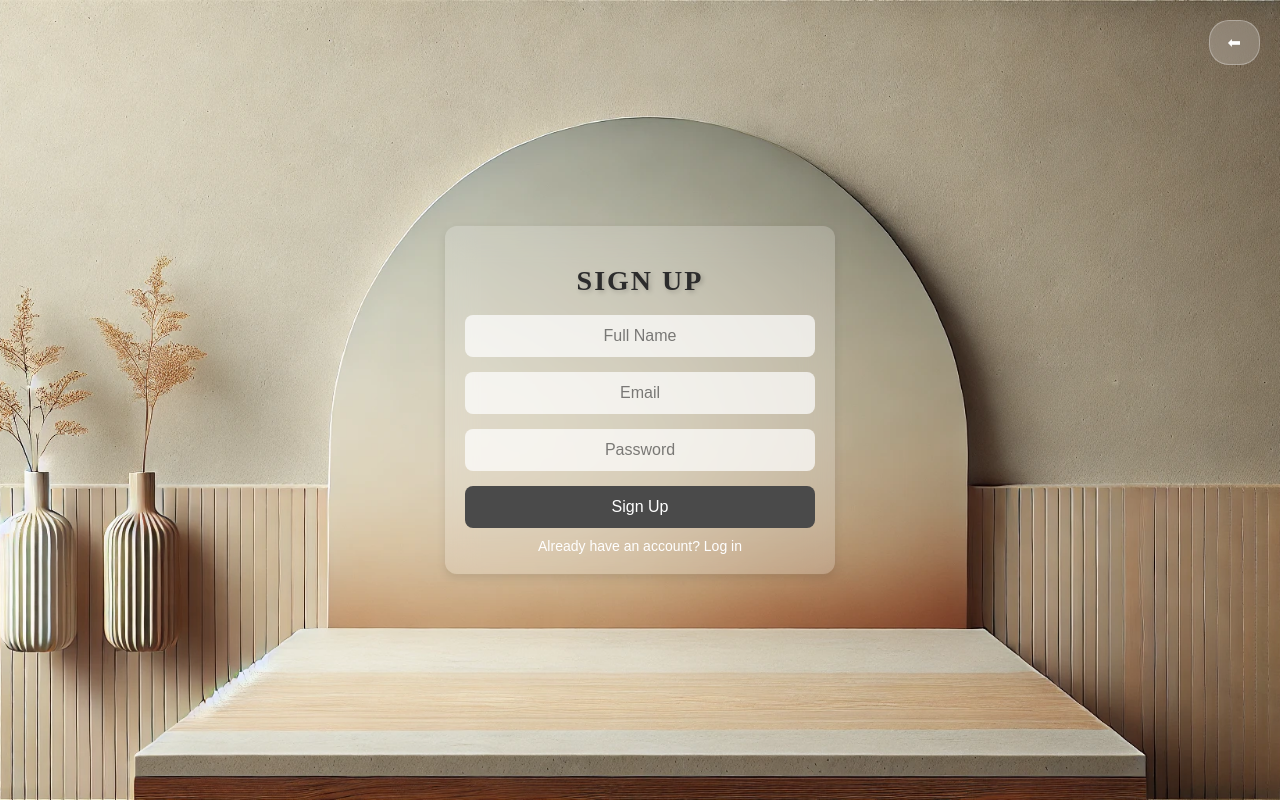
After one commit to dalibug/TasteTier, a Spring Boot app: page /signup.html in a window 1280 px wide. The commit adds this page. Run offline with Spring Boot 4, Linux system fonts and the light colour scheme; the visitor is signed in with stand-in values (Sample User, id 1).

Commit message:
login signup commit

```diff
--- /dev/null
+++ b/base/src/main/resources/static/signup.html
@@ -0,0 +1,34 @@
+<!-- signup.html -->
+<!DOCTYPE html>
+<html lang="en">
+<head>
+    <meta charset="UTF-8">
+    <meta name="viewport" content="width=device-width, initial-scale=1.0">
+    <title>Sign Up - TasteTiers</title>
+    <link rel="stylesheet" href="styles.css">
+    <link href="https://fonts.googleapis.com/css2?family=Lora:wght@400;700&display=swap" rel="stylesheet">
+    <style>
+        .auth-background {
+            background: url('background2.png') no-repeat center center fixed;
+            background-size: cover;
+        }
+    </style>
+</head>
+<body class="auth-background">
+    <header>
+        <div class="auth-buttons">
+            <button class="auth-btn" onclick="location.href='index.html'">⬅</button>
+        </div>
+    </header>
+    <main class="auth-container">
+        <h1 class="title2">Sign Up</h1>
+        <form class="auth-form">
+            <input type="text" placeholder="Full Name" required>
+            <input type="email" placeholder="Email" required>
+            <input type="password" placeholder="Password" required>
+            <button type="submit" class="form-btn">Sign Up</button>
+        </form>
+        <a href="login.html" class="auth-link">Already have an account? Log in</a>
+    </main>
+</body>
+</html>
--- a/base/src/main/resources/static/styles.css
+++ b/base/src/main/resources/static/styles.css
@@ -49,3 +49,96 @@ body {
     text-shadow: 2px 2px 5px rgba(0, 0, 0, 0.2);
     letter-spacing: 2px;
 }
+
+.title2 {
+    font-family: 'Playfair Display', serif;
+    font-size: 28px;
+    font-weight: 700;
+    text-transform: uppercase;
+    color: #2c2c2c;
+    text-shadow: 2px 2px 5px rgba(0, 0, 0, 0.2);
+    letter-spacing: 2px;
+}
+
+/* Authentication Pages Background */
+.auth-background {
+    background-size: cover;
+    background-position: center;
+    background-attachment: fixed;
+    display: flex;
+    flex-direction: column;
+    align-items: center;
+    justify-content: center;
+    height: 100vh;
+    text-align: center;
+}
+
+/* Authentication Container */
+.auth-container {
+    display: flex;
+    flex-direction: column;
+    align-items: center;
+    justify-content: center;
+    width: 100%;
+    max-width: 350px;
+    padding: 20px;
+    background: rgba(255, 255, 255, 0.2);
+    backdrop-filter: blur(15px);
+    border-radius: 12px;
+    box-shadow: 0 4px 10px rgba(0, 0, 0, 0.1);
+}
+
+/* Authentication Form */
+.auth-form {
+    display: flex;
+    flex-direction: column;
+    gap: 15px;
+    width: 100%;
+}
+
+.auth-form input {
+    padding: 12px;
+    border-radius: 8px;
+    border: none;
+    font-size: 16px;
+    background: rgba(255, 255, 255, 0.7);
+    color: #333;
+    outline: none;
+    text-align: center;
+    font-family: 'Work Sans', sans-serif;
+}
+
+.auth-form input::placeholder {
+    color: rgba(0, 0, 0, 0.5);
+}
+
+/* Authentication Buttons */
+.form-btn {
+    background: #4a4a4a;
+    color: white;
+    padding: 12px;
+    border: none;
+    border-radius: 8px;
+    font-size: 16px;
+    cursor: pointer;
+    transition: 0.3s;
+    font-family: 'Work Sans', sans-serif;
+}
+
+.form-btn:hover {
+    background: #2c2c2c;
+}
+
+/* Authentication Links */
+.auth-link {
+    color: white;
+    font-size: 14px;
+    font-family: 'Work Sans', sans-serif;
+    text-decoration: none;
+    margin-top: 10px;
+    display: block;
+}
+
+.auth-link:hover {
+    text-decoration: underline;
+}
```
Also changed, not shown: base/src/main/resources/static/login.html (added, +33 -0 lines).
